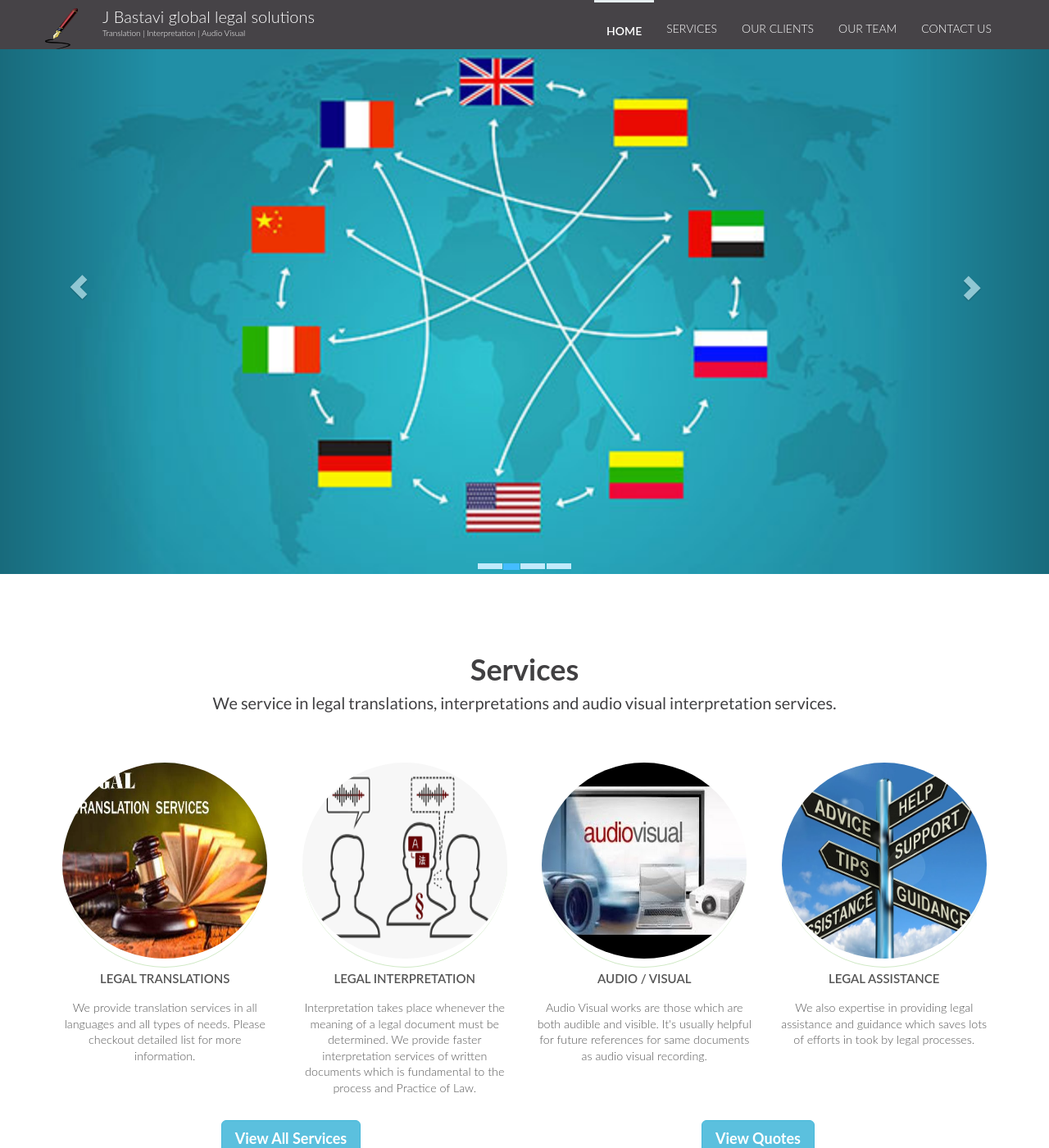
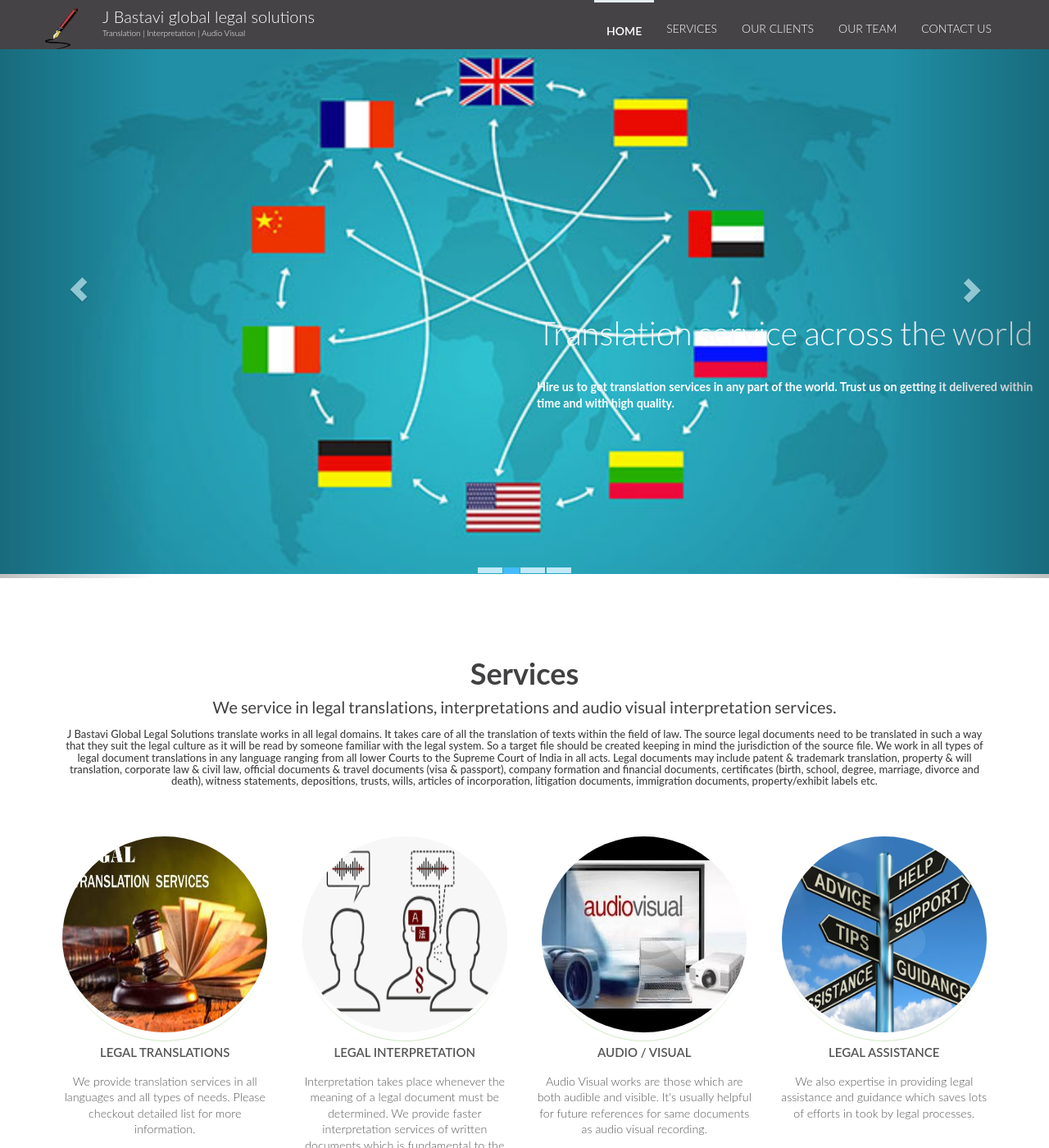
Before and after one commit to rahulkumaradvocate89/ltranslatelegal, a Jekyll site: the page built from index.html, in a window 1280 px wide and 1400 px high. Shown: the whole window at 82% size. Built offline with Jekyll 4.4.1, drawn with Linux system fonts in a browser that asks for light colours; some of the changed text lies outside the part shown.

Commit message:
initial commit

```diff
--- a/_includes/carousal.html
+++ b/_includes/carousal.html
@@ -32,6 +32,11 @@
                         <div class="row">
                             <div class="col-md-6 col-md-offset-6 col-sm-12 col-xs-12">
                                 <div class="home-content sections">
+                                    <h1>Translation service across the world</h1>
+                                    <p>
+                                        Hire us to get translation services in any part of the world.
+                                        Trust us on getting it delivered within time and with high quality.
+                                    </p>
 
                                 </div>
                             </div>
@@ -44,10 +49,10 @@
                         <div class="row">
                             <div class="col-md-6 col-md-offset-6 col-sm-12 col-xs-12">
                                 <div class="home-content sections">
-                                    <h1>Translation service across the world</h1>
+                                    <h1>Helping people to easily understand law</h1>
                                     <p>
-                                        Hire us to get translation services in any part of the world.
-                                        Trust us on getting it delivered within time and with high quality.
+                                        Contact us for any assistance related to any legal documents or law related
+                                        enquiries.
                                     </p>
                                 </div>
                             </div>
--- a/_includes/contact.html
+++ b/_includes/contact.html
@@ -1,39 +1,11 @@
 <!-- Sections -->
 <section id="contact" class="sections">
-    <style>
-        .svg-icon-m {
-            text-align: center;
-        }
-
-        .mk-svg-icon {
-            /*border: 1px solid #1b6d85;*/
-            border-radius: 50%;
-            padding: 10px;
-            height: 78px;
-            width: 78px;
-
-            background-color: #ffbbdb;
-        }
-
-        .mk-svg-icon:hover {
-            background-color: #b48b01;
-            opacity: 0.7;
-        }
-
-        .logo-section-contact-us {
-            padding-top: 20px;
-        }
-
-
-    </style>
-
     <h5 class="container">
         <div class="heading-content  text-center">
             <h3>Contact Us</h3>
             <h5>
-                Get in touch with us to help leverage your business. We have technology enthusiasts and evangelists who
-                will
-                join you and foster your business at very fast pace.
+                get in touch with us for any queries related to quotes, legal translations, interpretations, audio /
+                visual or any other assistance. We'll be happy to help you.
             </h5>
         </div>
         <hr/>
--- a/_includes/services.html
+++ b/_includes/services.html
@@ -5,6 +5,20 @@
         <div class="heading-content">
             <h3>Services </h3>
             <h5>We service in legal translations, interpretations and audio visual interpretation services.</h5>
+            <h6>
+                J Bastavi Global Legal Solutions translate works in all legal domains. It takes care of all the
+                translation of texts within the field of law. The source legal documents need to be translated in such a
+                way that they suit the legal culture as it will be read by someone familiar with the legal system. So a
+                target file should be created keeping in mind the jurisdiction of the source file.
+
+
+                We work in all types of legal document translations in any language ranging from all lower Courts to the
+                Supreme Court of India in all acts. Legal documents may include patent & trademark translation, property
+                & will translation, corporate law & civil law, official documents & travel documents (visa & passport),
+                company formation and financial documents, certificates (birth, school, degree, marriage, divorce and
+                death), witness statements, depositions, trusts, wills, articles of incorporation, litigation documents,
+                immigration documents, property/exhibit labels etc.
+            </h6>
         </div>
         <div class="row">
             <div class="col-md-3 col-sm-6 col-xs-12">
--- /dev/null
+++ b/_sass/_carousal.scss
@@ -0,0 +1,25 @@
+
+.carousel-indicators {
+  bottom: -10px;
+  left: 50%;
+  padding-top: 5px;
+}
+.carousel-inner{
+    padding-bottom: 5px;
+}
+.carousel-indicators li {
+  display: inline-block;
+  width: 30px;
+  height: 7px;
+  background-color: none;
+  background-color: #c1eafb;
+  border: 0;
+  border-radius: 0;
+}
+
+.carousel-indicators .active {
+  width: 20px;
+  height: 8px;
+  background-color: #44bcff;
+  border: 0;
+}
--- /dev/null
+++ b/_sass/_contacts.scss
@@ -0,0 +1,22 @@
+.svg-icon-m {
+            text-align: center;
+        }
+
+        .mk-svg-icon {
+            /*border: 1px solid #1b6d85;*/
+            border-radius: 50%;
+            padding: 10px;
+            height: 78px;
+            width: 78px;
+
+            background-color: #ffbbdb;
+        }
+
+        .mk-svg-icon:hover {
+            background-color: #b48b01;
+            opacity: 0.7;
+        }
+
+        .logo-section-contact-us {
+            padding-top: 20px;
+        }
--- a/_sass/_menu.scss
+++ b/_sass/_menu.scss
@@ -53,7 +53,7 @@
     }
 
       #bs-example-navbar-collapse-1{
-            background-color: #ffc107bf;
+            background-color: #464347f0;
         }
         .navbar-default .navbar-nav > .active > a, .navbar-default .navbar-nav > .active > a:hover, .navbar-default .navbar-nav > .active > a:focus {
           border-top:none;
--- a/style.scss
+++ b/style.scss
@@ -9,6 +9,8 @@
 @import "menu";
 @import "scrollup";
 @import "section";
+@import "contacts";
+@import "carousal";
 
 /*==========================================
 PRE LOADER
@@ -607,27 +609,6 @@ textarea::-ms-input-placeholder {
   font-size: 14px;
 }
 
-.carousel-indicators {
-  bottom: -10px;
-  left: 50%;
-}
-
-.carousel-indicators li {
-  display: inline-block;
-  width: 30px;
-  height: 7px;
-  background-color: none;
-  background-color: #c1eafb;
-  border: 0;
-  border-radius: 0;
-}
-
-.carousel-indicators .active {
-  width: 20px;
-  height: 8px;
-  background-color: #44bcff;
-  border: 0;
-}
 
 /* For Download Section*/
 .download-content {
```
Also changed, not shown: _includes/testimonial.html (+7 -7 lines).
